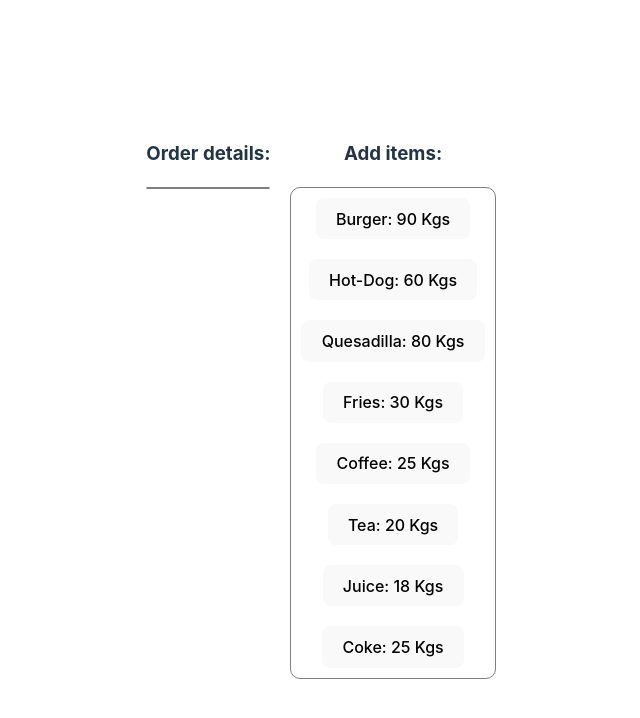
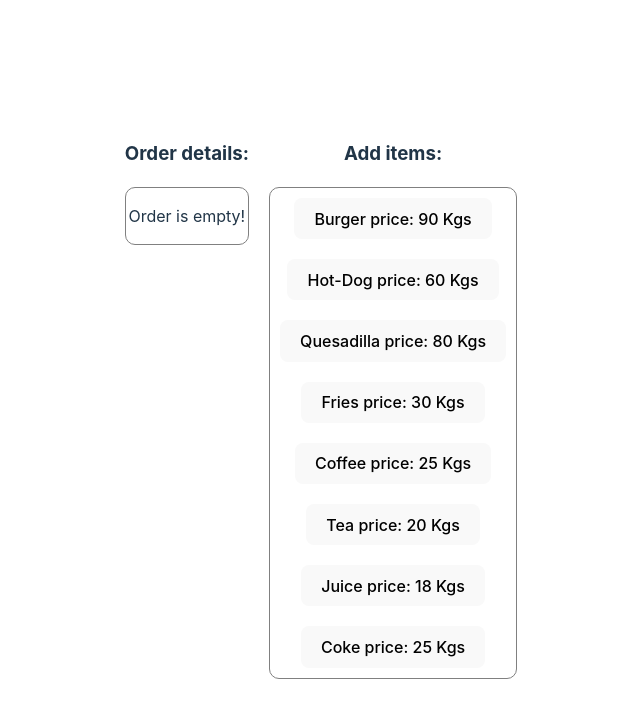
Before and after one commit to Dilnoza-Tasheva/labwork7, a React (Vite) app: page / in a window 1280 px wide. Shown: the top 718 px of the page, without its empty margins (319-959 px from the left). Built offline with nearby package versions, Linux system fonts and the light colour scheme.

Commit message:
Added order state and created a function that adds items to the order details. In addition, updated the components accordingly

```diff
--- a/src/App.tsx
+++ b/src/App.tsx
@@ -1,6 +1,12 @@
 import './App.css'
 import ItemList from "./Components/ItemList/ItemList.tsx";
 import OrderDetails from "./Components/OrderDetails/OrderDetails.tsx";
+import {useState} from "react";
+
+interface Item {
+    name: string;
+    price: number;
+}
 
 const App = () => {
     const Items = [
@@ -14,12 +20,18 @@ const App = () => {
         {name: 'Coke', price: 25},
     ]
 
+    const [order, setOrder] = useState<Item[]>([]);
+
+    const addToOrder = (item: Item) => {
+        setOrder([...order, item]);
+    };
+
   return (
       <div className="container">
-          <OrderDetails />
+          <OrderDetails order={order}/>
           <div>
               <h3>Add items:</h3>
-              <ItemList items={Items}/>
+              <ItemList items={Items} addToOrder={addToOrder}/>
           </div>
       </div>
   )
--- a/src/Components/ItemButton/ItemButton.tsx
+++ b/src/Components/ItemButton/ItemButton.tsx
@@ -2,15 +2,16 @@ import * as React from "react";
 import './ItemButton.css';
 
 interface PropsBtn {
-    name: string,
-    price: number
+    name: string;
+    price: number;
+    onClick: () => void;
 }
 
 
-const ItemButton: React.FC<PropsBtn> = ({name, price}) => {
+const ItemButton: React.FC<PropsBtn> = ({name, price, onClick}) => {
     return (
-        <button type="button" className="item_btn">
-            {name}: {price} Kgs
+        <button type="button" className="item_btn" onClick={onClick}>
+            {name} price: {price} Kgs
         </button>
     );
 };
--- a/src/Components/ItemList/ItemList.tsx
+++ b/src/Components/ItemList/ItemList.tsx
@@ -2,21 +2,26 @@ import ItemButton from "../ItemButton/ItemButton.tsx";
 import * as React from "react";
 import './ItemList.css';
 
-interface Items {
+interface Item {
     name: string;
     price: number;
 }
 
 interface ItemProps {
-    items: Items[]
+    items: Item[];
+    addToOrder: (item: Item) => void;
 }
 
-const ItemList: React.FC<ItemProps> = ({items}) => {
+const ItemList: React.FC<ItemProps> = ({items, addToOrder}) => {
     return (
         <div className="add_items">
             {items.map((item, index) => (
                 <div className="items" key={index}>
-                    <ItemButton name={item.name} price={item.price}/>
+                    <ItemButton
+                        name={item.name}
+                        price={item.price}
+                        onClick={() => addToOrder(item)}
+                    />
                 </div>
             ))}
         </div>
--- a/src/Components/OrderDetails/OrderDetails.tsx
+++ b/src/Components/OrderDetails/OrderDetails.tsx
@@ -1,11 +1,31 @@
 import './OrderDetails.css';
+import * as React from "react";
 
-const OrderDetails =() => {
+interface Item {
+    name: string;
+    price: number;
+}
+
+interface OrderDetailsProps {
+    order: Item[];
+}
+
+const OrderDetails: React.FC<OrderDetailsProps> =({order}) => {
     return (
         <div>
             <h3>Order details:</h3>
             <div className="order_details">
-
+                {order.length === 0 ? (
+                    <p>Order is empty!</p>
+                ) : (
+                    <ul>
+                        {order.map((item, index) => (
+                            <li key={index}>
+                                {item.name} {item.price} kgs
+                            </li>
+                        ))}
+                    </ul>
+                )}
             </div>
         </div>
     );
```
